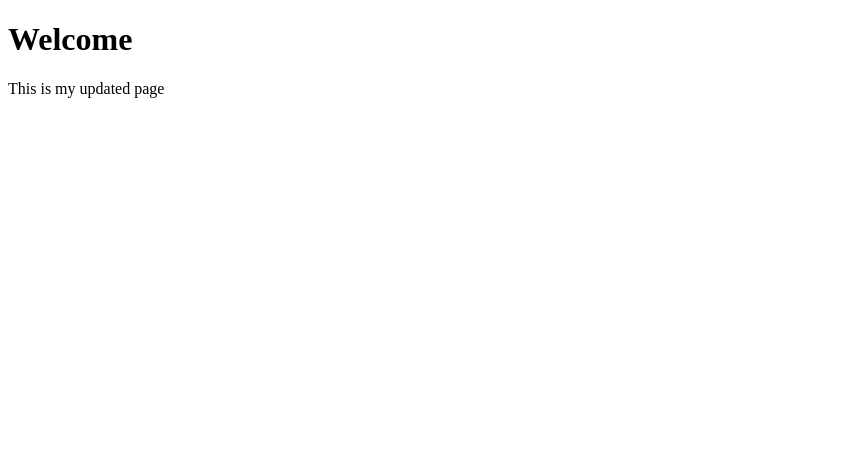
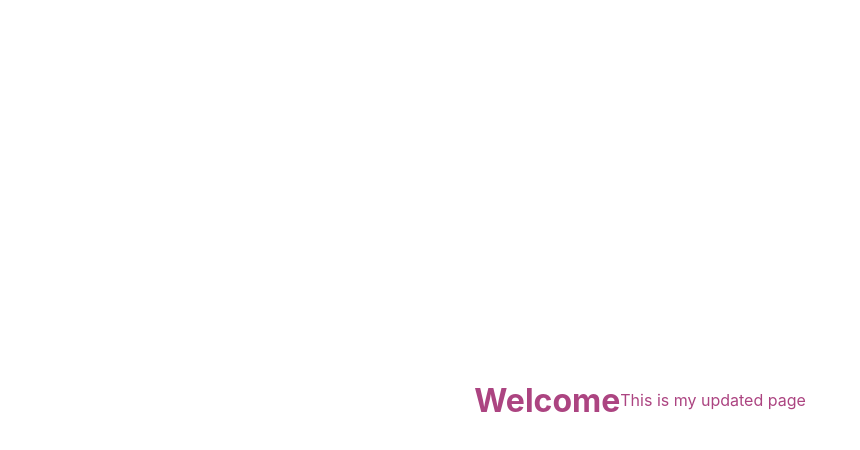
Before and after one commit to allisonishida/sample-page, a plain HTML site: page index.html in a window 1280 px wide. Shown: the whole page, without its empty margins (0-860 px from the left). Drawn offline with Linux system fonts and the light colour scheme.

Commit message:
add stylesheet

```diff
--- /dev/null
+++ b/index.css
@@ -0,0 +1,12 @@
+html,
+body {
+  height: 100%;
+  color: #ac4481;
+  background: #ffffff;
+  font-family: -apple-system, BlinkMacSystemFont, 'Segoe UI', Roboto, 'Helvetica Neue', Arial, sans-serif,
+    'Apple Color Emoji', 'Segoe UI Emoji', 'Segoe UI Symbol';
+  margin: 0;
+  display: flex;
+  align-items: center;
+  justify-content: center;
+}
--- a/index.html
+++ b/index.html
@@ -2,6 +2,7 @@
 <html>
    <head>
       <title>My Cool Page!</title>
+      <link rel="stylesheet" href="index.css">
    </head>
    <body>
       <h1>Welcome</h1>
```
